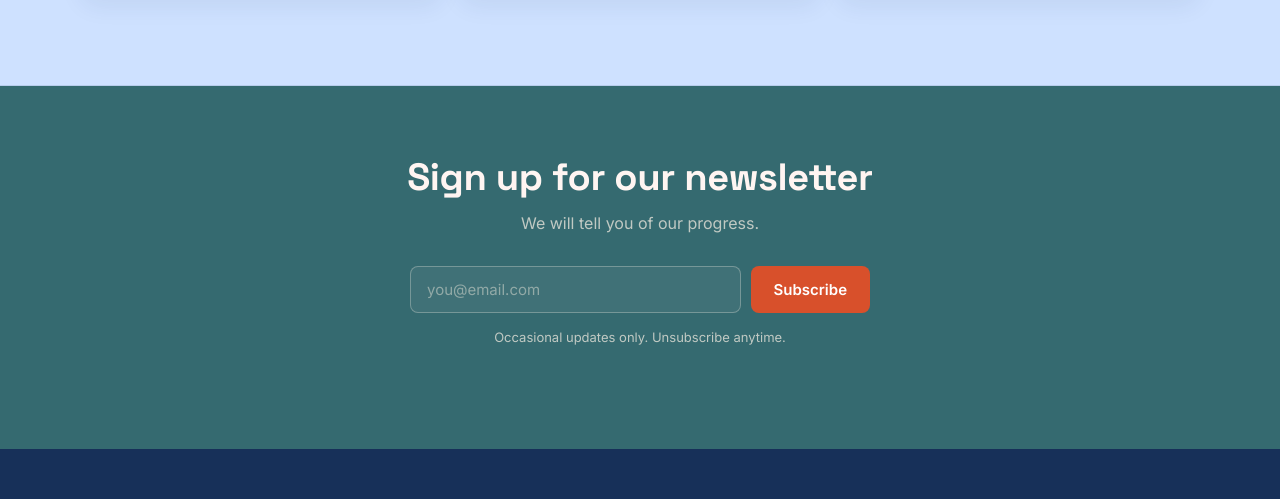
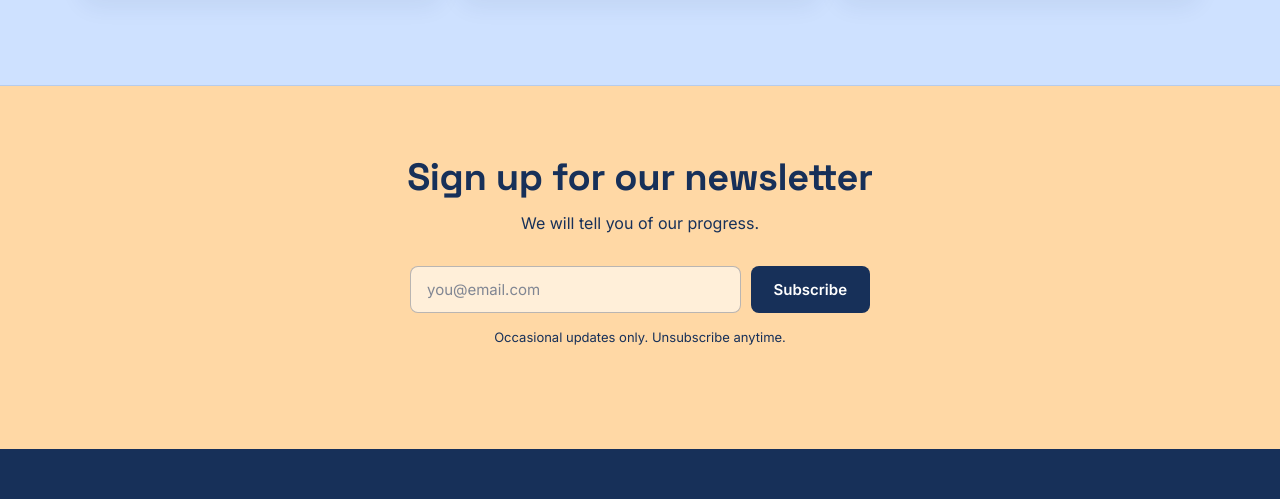
Before and after one commit to maxmorawski/metagame-mock, a plain HTML site: page index.html in a window 1280 px wide. Shown: the part 2206-2705 px from the top of the page. Drawn offline with nearby package versions, Linux system fonts and the light colour scheme.

Commit message:
Fixed newsletter bar

```diff
--- a/index.html
+++ b/index.html
@@ -144,19 +144,21 @@ img{max-width:100%;display:block;}
 
 /* signup banner */
 .signup{
-  background:#356a70;color:var(--cream);
+  background:#ffd8a5ff;color:#173059ff;
   padding:72px 32px;text-align:center;
 }
 .signup h2{font-size:clamp(26px,4vw,38px);margin-bottom:14px;}
-.signup p{color:rgba(246,239,227,0.72);margin-bottom:30px;}
+.signup p{color:#173059ff;margin-bottom:30px;}
 .signup-form{display:flex;justify-content:center;gap:10px;flex-wrap:wrap;max-width:460px;margin:0 auto;}
 .signup-form input{
-  flex:1;min-width:220px;padding:13px 16px;border-radius:8px;border:1.5px solid rgba(246,239,227,0.3);
-  background:rgba(246,239,227,0.06);color:var(--cream);font-family:'Inter',sans-serif;font-size:15px;
+  flex:1;min-width:220px;padding:13px 16px;border-radius:8px;border:1.5px solid rgba(23,48,89,0.3);
+  background:rgba(255,255,255,0.58);color:#173059ff;font-family:'Inter',sans-serif;font-size:15px;
 }
-.signup-form input::placeholder{color:rgba(246,239,227,0.45);}
-.signup-form input:focus{outline:none;border-color:var(--blue);}
-.signup-note{margin-top:14px;font-size:13px;color:rgba(246,239,227,0.5);}
+.signup-form input::placeholder{color:rgba(23,48,89,0.55);}
+.signup-form input:focus{outline:none;border-color:#173059ff;}
+.signup .btn-primary{background:#173059ff;color:#fff;}
+.signup .btn-primary:hover{background:#1f3352;}
+.signup-note{margin-top:14px;font-size:13px;color:#173059ff;}
 .newsletter-link{color:#FA8072 !important;font-weight:700;}
 
 @media (max-width:900px){
```
Also changed, not shown: childrens-programming.html (+18 -1 lines).
